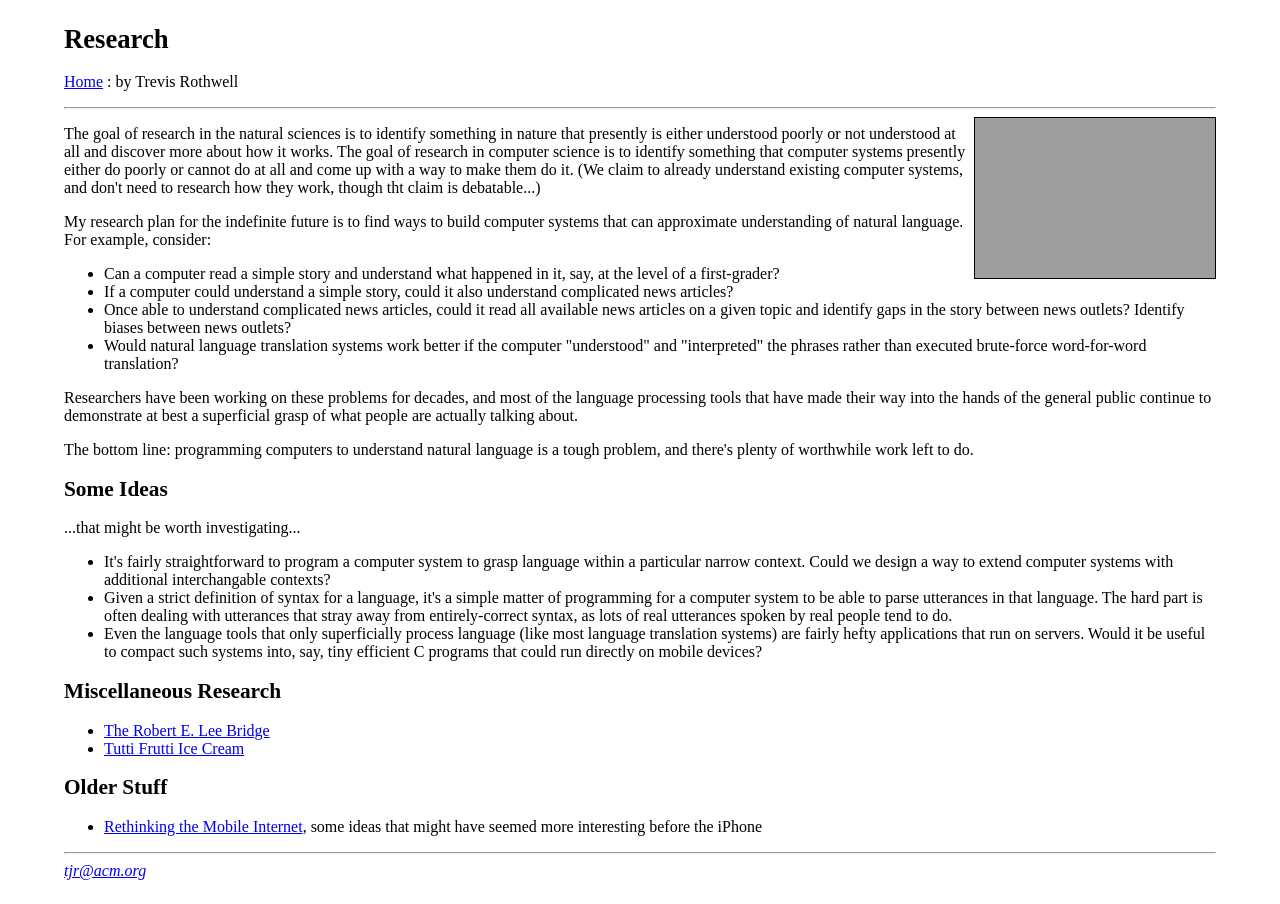
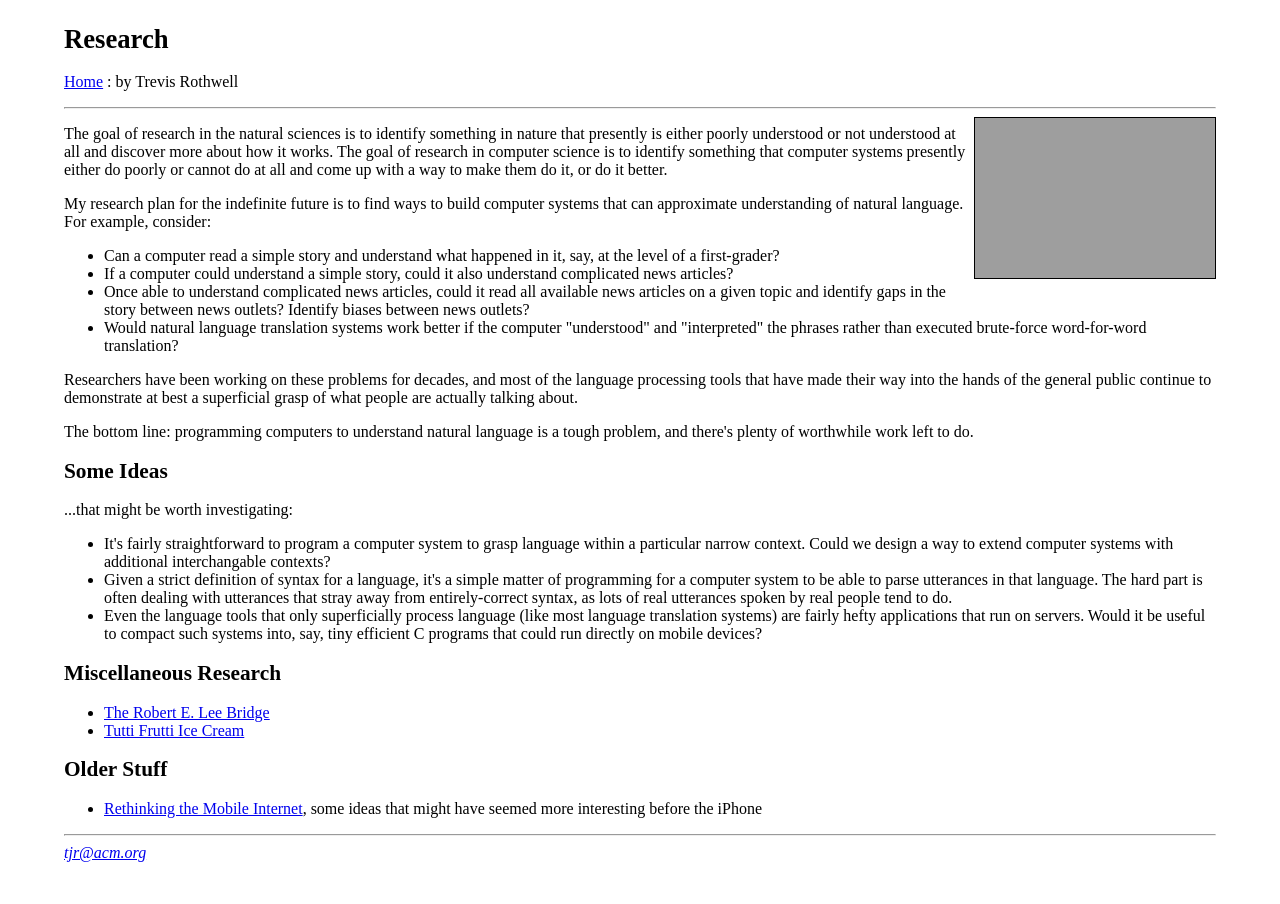
Before and after one commit to tjr/tjr.github.com, a Jekyll site: the page research/index.html, which Jekyll copies as it is, in a window 1280 px wide. Built offline with Jekyll 4.4.1, drawn with Linux system fonts in a browser that asks for light colours; grey boxes are pictures that could not be loaded.

Commit message:
update research index

```diff
--- a/research/index.html
+++ b/research/index.html
@@ -18,13 +18,11 @@
 <a href="http://www.flickr.com/photos/trothwell/5187408482/" title="IMG_5423 by trothwell, on Flickr"><img src="http://farm2.static.flickr.com/1265/5187408482_c1b75e4f33_m.jpg" width="240" height="160" alt="IMG_5423" class="photo" align="right"/></a>
 <p>
 The goal of research in the natural sciences is to identify something
-in nature that presently is either understood poorly or not understood
+in nature that presently is either poorly understood or not understood
 at all and discover more about how it works. The goal of research in
 computer science is to identify something that computer systems
 presently either do poorly or cannot do at all and come up with a way
-to make them do it. (We claim to already understand existing computer
-systems, and don't need to research how they work, though tht claim is
-debatable...)
+to make them do it, or do it better.
 
 <p>
 My research plan for the indefinite future is to find ways to build
@@ -57,7 +55,7 @@ is a tough problem, and there's plenty of worthwhile work left to do.
 <h2>Some Ideas</h2>
 
 <p>
-...that might be worth investigating...
+...that might be worth investigating:
 
 <ul>
 <li>It's fairly straightforward to program a computer system to grasp language
```
